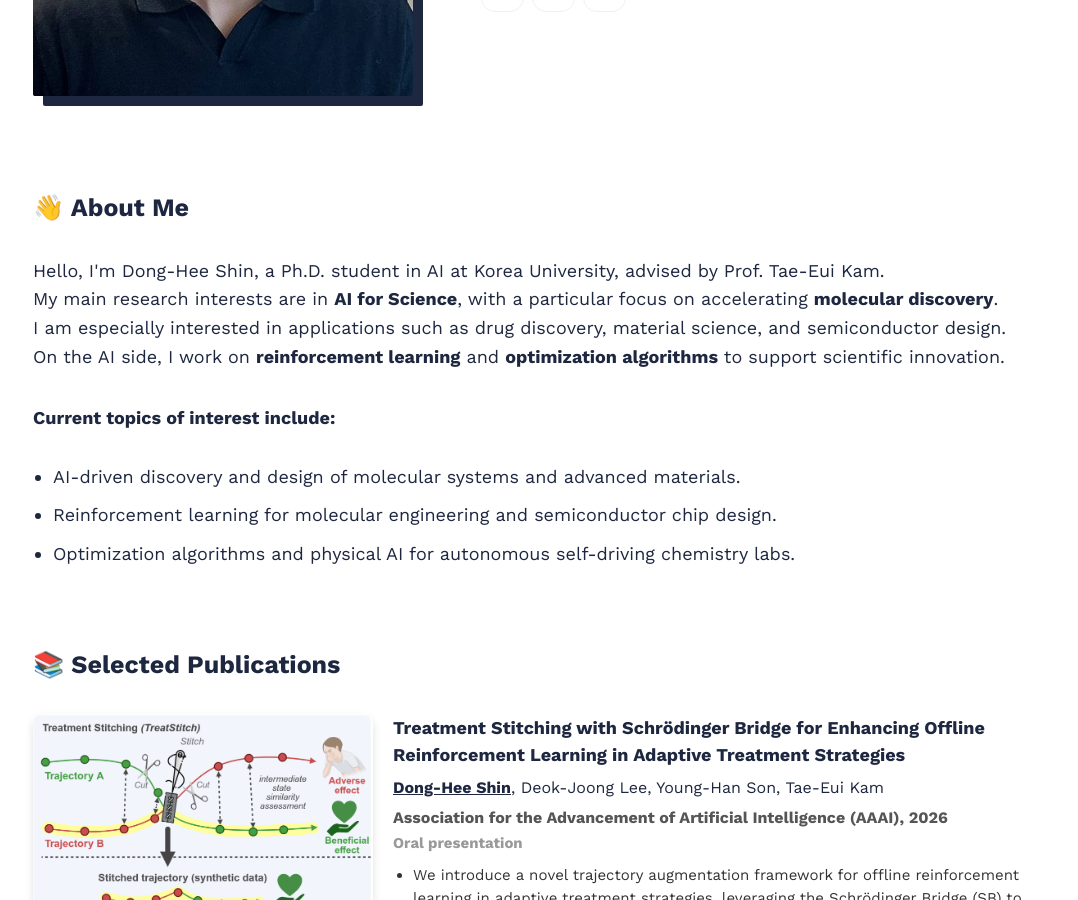
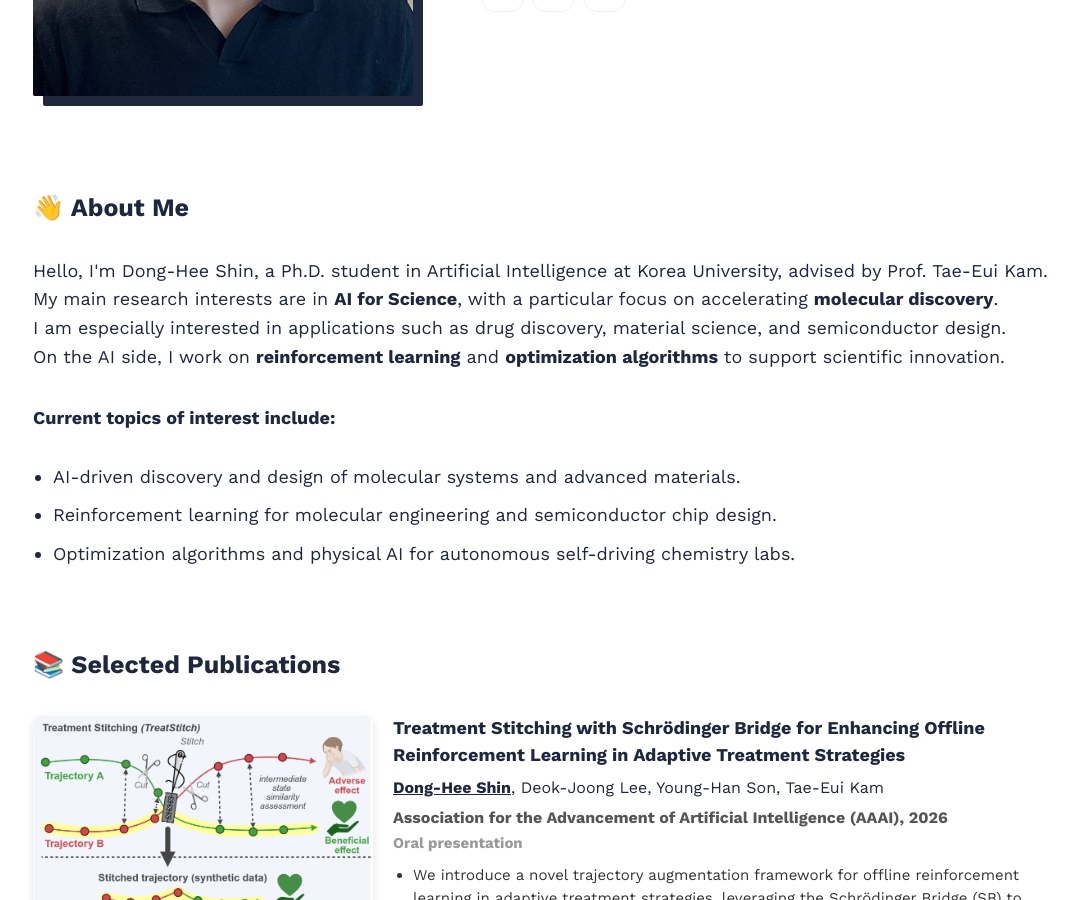
Before and after one commit to donghee-shin-page/donghee-shin-page.github.io, a Jekyll site: the page built from index.html, in a window 1280 px wide and 900 px high, scrolled down 534 px. Shown: the whole window, without its empty margins (87-1165 px from the left). Built offline with Jekyll 4.4.1, drawn with Linux system fonts in a browser that asks for light colours; nearby versions of some CDN libraries; the list of posts is cut into pages by our own code.

Commit message:
Update index.html

```diff
--- a/index.html
+++ b/index.html
@@ -10,7 +10,7 @@
   <h2 style="font-size: 25px; font-weight: bold;">👋 About Me</h2>
 
   <p style="font-size: 18px; line-height: 1.6;">
-    Hello, I'm Dong-Hee Shin, a Ph.D. student in AI at Korea University, advised by Prof. Tae-Eui Kam.<br>
+    Hello, I'm Dong-Hee Shin, a Ph.D. student in Artificial Intelligence at Korea University, advised by Prof. Tae-Eui Kam.<br>
     My main research interests are in <strong>AI for Science</strong>, with a particular focus on accelerating
     <strong>molecular discovery</strong>.<br>
     I am especially interested in applications such as drug discovery, material science, and semiconductor design.<br>
```
